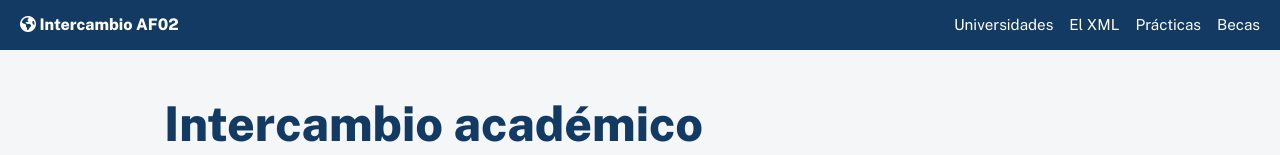
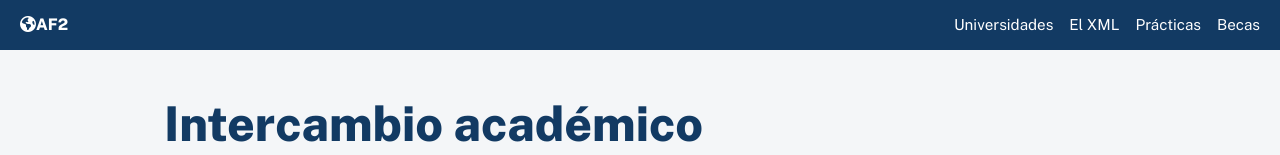
Before and after one commit to alexander-tovar/fundamentales, a plain HTML site: page intercambio/index.html in a window 1280 px wide. Shown: the top 155 px of the page. Drawn offline with nearby package versions, Linux system fonts and the light colour scheme.

Commit message:
Cambios de pagina de intercambios

```diff
--- a/intercambio/index.html
+++ b/intercambio/index.html
@@ -15,7 +15,7 @@
 </head>
 <body>
   <header class="cabecera">
-    <a class="logo" href="#inicio"><i class="fa-solid fa-earth-americas"></i> Intercambio AF02</a>
+    <a class="logo" href="#inicio"><i class="fa-solid fa-earth-americas"></i>AF2</a>
     <button id="btn-menu" aria-expanded="false" aria-controls="menu"><i class="fa-solid fa-bars"></i> Menú</button>
     <nav id="menu" aria-label="Principal">
       <ul>
```
